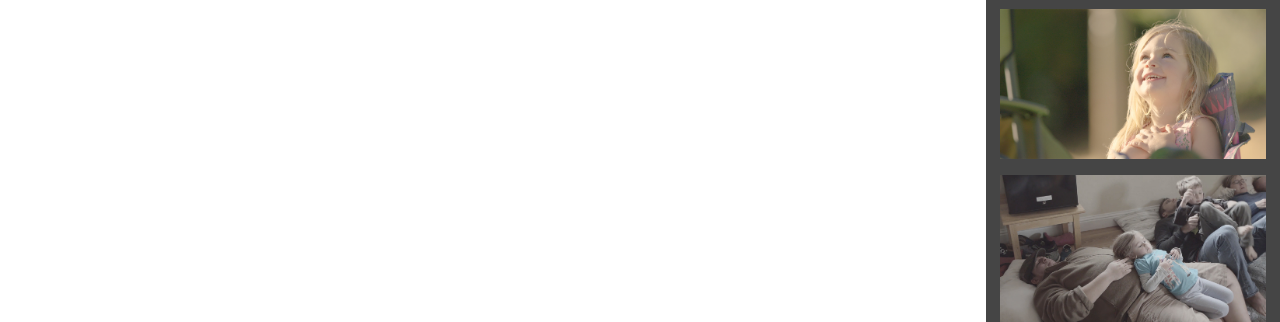
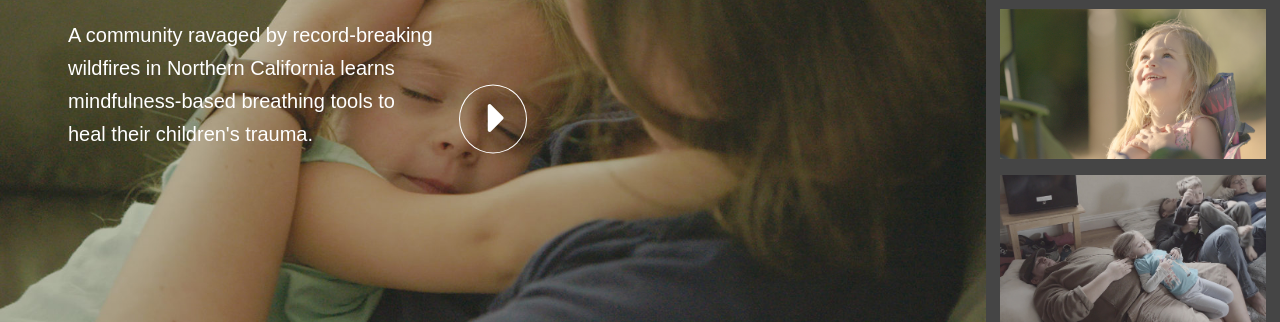
Before and after one commit to azishanprdxn/tcfilms, a plain HTML site: page index.html in a window 1280 px wide. Shown: the part 281-603 px from the top of the page. Drawn offline with Linux system fonts and the light colour scheme.

Commit message:
Fixed Image URL

```diff
--- a/assets/scss/modules/_banner.scss
+++ b/assets/scss/modules/_banner.scss
@@ -10,7 +10,7 @@
         width: 77%;
         height: 584px;
         position: relative;
-        background: url('./../../images/Video-1568x882.jpg') no-repeat center;
+        background: url('./../../../assets/images/Video-1568x882.jpg') no-repeat center;
         background-size: cover;
 
         @include responsive($notebook) {
```
Also changed, not shown: assets/css/style.css.
